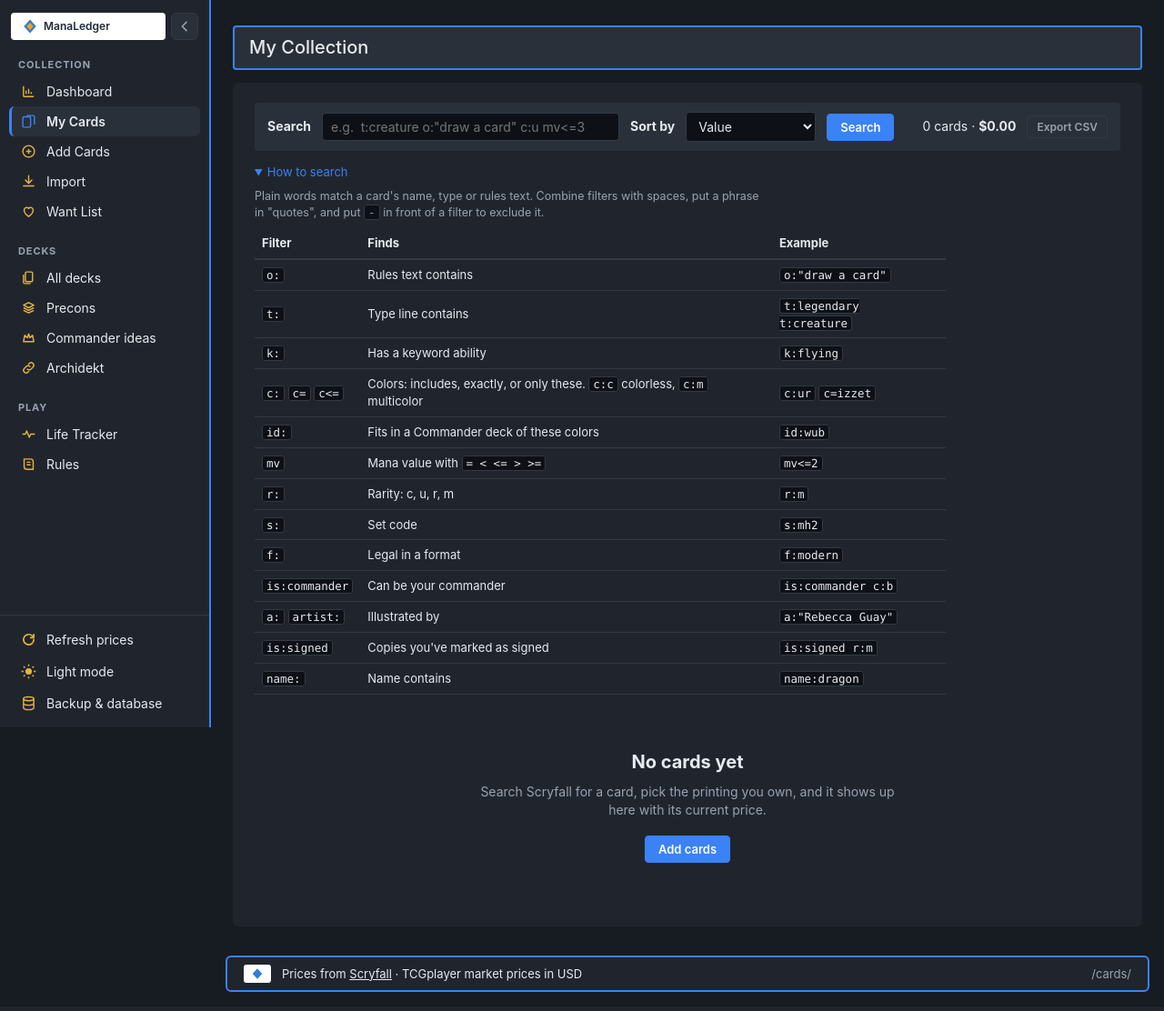
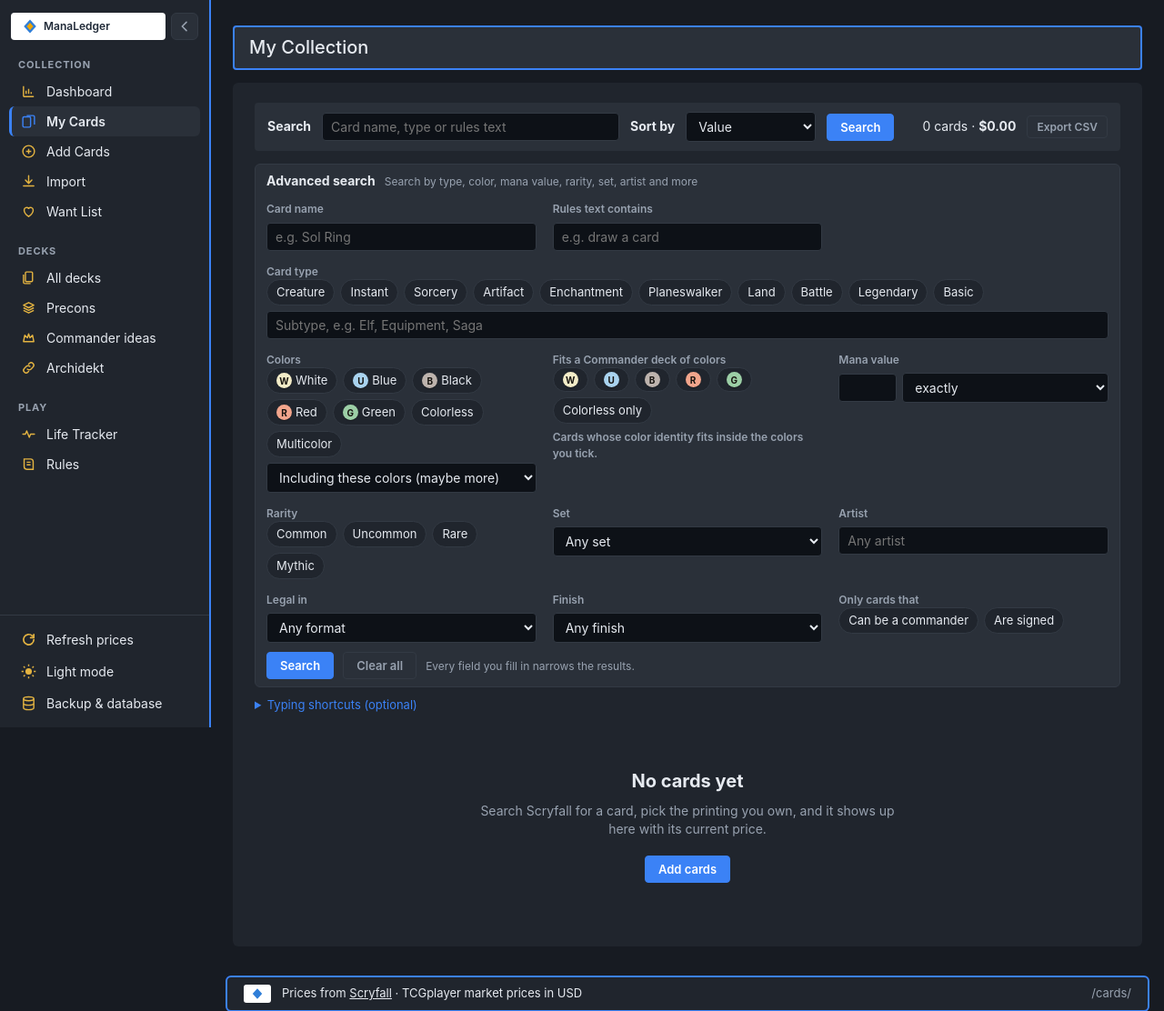
Before and after one commit to skyetown1124/manaledger, a Django app: page /cards/ in a window 1280 px wide, after a click that opens the changed part. Shown: the top 1112 px of the page at 91% size. Before the commit the page ends 1091 px from the top, so only its background shows below. Run offline with Django 5.2, Linux system fonts and the light colour scheme; data that the repository does not hold is empty.

Commit message:
My Cards: Advanced search form (type, colors, mana value, rarity, set, artist, format, finish, signed)
Co-Authored-By: Claude Opus 5.5 <noreply@anthropic.com>
Claude-Session: https://claude.ai/code/session_011e1r7URpgnduaue8ZVqLg4

```diff
--- a/collection/static/collection/style.css
+++ b/collection/static/collection/style.css
@@ -1148,3 +1148,19 @@ body.selecting-decks .ad-cover { cursor: pointer; }
 .artist-line { margin-top: 2px; }
 .artist-line a { color: inherit; }
 .signed-badge { font-size: 11px; padding: 0 6px; border-radius: 9px; background: color-mix(in srgb, var(--gold, #d4a72c) 22%, transparent); color: var(--text); white-space: nowrap; }
+
+/* ---- Advanced search (My Cards) ---- */
+.adv-search { margin: 4px 0 10px; border: 1px solid var(--line); border-radius: 6px; background: var(--panel-2); padding: 8px 12px; }
+.adv-search > summary { cursor: pointer; display: flex; flex-wrap: wrap; gap: 4px 10px; align-items: baseline; }
+.adv-grid { display: grid; grid-template-columns: repeat(auto-fill, minmax(260px, 1fr)); gap: 14px 18px; margin: 12px 0 10px; }
+.adv-field { display: grid; gap: 6px; align-content: start; border: 0; padding: 0; margin: 0; min-width: 0; }
+.adv-field > span, .adv-field > legend { font-size: 12px; font-weight: 600; color: var(--muted); padding: 0; }
+.adv-field input[type="text"], .adv-field select { width: 100%; }
+.adv-wide { grid-column: 1 / -1; }
+.adv-checks { display: flex; flex-wrap: wrap; gap: 6px; }
+.adv-inline { display: flex; gap: 6px; align-items: center; }
+.pill-check { position: relative; }
+.pill-check input { position: absolute; opacity: 0; inset: 0; margin: 0; cursor: pointer; }
+.pill-check > span { display: inline-flex; align-items: center; gap: 4px; padding: 4px 10px; border: 1px solid var(--line); border-radius: 999px; font-size: 13px; background: var(--panel); user-select: none; }
+.pill-check input:checked + span { background: color-mix(in srgb, var(--accent) 22%, var(--panel)); border-color: var(--accent); color: var(--text); font-weight: 600; }
+.pill-check input:focus-visible + span { outline: 2px solid var(--accent); outline-offset: 2px; }
--- /dev/null
+++ b/collection/templates/collection/_advanced_search.html
@@ -0,0 +1,89 @@
+{# Advanced search: plain form fields instead of typed filters. Fields belong to the search form above (form="card-search"). #}
+<details class="adv-search" id="advanced-search" {% if adv_active %}open{% endif %}>
+  <summary><strong>Advanced search</strong> <span class="muted small">Search by type, color, mana value, rarity, set, artist and more</span></summary>
+  <div class="adv-grid">
+    <label class="adv-field"><span>Card name</span>
+      <input type="text" name="adv_name" value="{{ adv.v.adv_name }}" form="card-search" placeholder="e.g. Sol Ring"></label>
+    <label class="adv-field"><span>Rules text contains</span>
+      <input type="text" name="adv_text" value="{{ adv.v.adv_text }}" form="card-search" placeholder="e.g. draw a card"></label>
+
+    <fieldset class="adv-field adv-wide"><legend>Card type</legend>
+      <div class="adv-checks">
+        {% for t in adv.types %}<label class="pill-check"><input type="checkbox" name="adv_type" value="{{ t }}" form="card-search" {% if t in adv.lists.adv_type %}checked{% endif %}><span>{{ t }}</span></label>{% endfor %}
+      </div>
+      <input type="text" name="adv_subtype" value="{{ adv.v.adv_subtype }}" form="card-search" placeholder="Subtype, e.g. Elf, Equipment, Saga" aria-label="Subtype">
+    </fieldset>
+
+    <fieldset class="adv-field"><legend>Colors</legend>
+      <div class="adv-checks">
+        {% for code, name in adv.colors %}<label class="pill-check" title="{{ name }}"><input type="checkbox" name="adv_color" value="{{ code }}" form="card-search" {% if code in adv.lists.adv_color %}checked{% endif %}><span><span class="ms ms-{{ code }}">{{ code }}</span> {{ name }}</span></label>{% endfor %}
+        <label class="pill-check"><input type="checkbox" name="adv_color" value="C" form="card-search" {% if "C" in adv.lists.adv_color %}checked{% endif %}><span>Colorless</span></label>
+        <label class="pill-check"><input type="checkbox" name="adv_color" value="M" form="card-search" {% if "M" in adv.lists.adv_color %}checked{% endif %}><span>Multicolor</span></label>
+      </div>
+      <select name="adv_colormode" form="card-search" aria-label="How to match colors">
+        <option value="" {% if not adv.v.adv_colormode %}selected{% endif %}>Including these colors (maybe more)</option>
+        <option value="exact" {% if adv.v.adv_colormode == "exact" %}selected{% endif %}>Exactly these colors</option>
+        <option value="atmost" {% if adv.v.adv_colormode == "atmost" %}selected{% endif %}>Only these colors (or fewer)</option>
+      </select>
+    </fieldset>
+
+    <fieldset class="adv-field"><legend>Fits a Commander deck of colors</legend>
+      <div class="adv-checks">
+        {% for code, name in adv.colors %}<label class="pill-check" title="{{ name }}"><input type="checkbox" name="adv_identity" value="{{ code }}" form="card-search" {% if code in adv.lists.adv_identity %}checked{% endif %}><span><span class="ms ms-{{ code }}">{{ code }}</span></span></label>{% endfor %}
+        <label class="pill-check"><input type="checkbox" name="adv_identity" value="C" form="card-search" {% if "C" in adv.lists.adv_identity %}checked{% endif %}><span>Colorless only</span></label>
+      </div>
+      <span class="small muted">Cards whose color identity fits inside the colors you tick.</span>
+    </fieldset>
+
+    <div class="adv-field"><span>Mana value</span>
+      <div class="adv-inline">
+        <input type="number" name="adv_mv" min="0" max="20" value="{{ adv.v.adv_mv }}" form="card-search" aria-label="Mana value" class="qty">
+        <select name="adv_mvop" form="card-search" aria-label="Mana value comparison">
+          {% for code, label in adv.mvops %}<option value="{{ code }}" {% if adv.v.adv_mvop == code %}selected{% endif %}>{{ label }}</option>{% endfor %}
+        </select>
+      </div>
+    </div>
+
+    <fieldset class="adv-field"><legend>Rarity</legend>
+      <div class="adv-checks">
+        {% for r in adv.rarities %}<label class="pill-check"><input type="checkbox" name="adv_rarity" value="{{ r }}" form="card-search" {% if r in adv.lists.adv_rarity %}checked{% endif %}><span>{{ r|capfirst }}</span></label>{% endfor %}
+      </div>
+    </fieldset>
+
+    <label class="adv-field"><span>Set</span>
+      <select name="adv_set" form="card-search">
+        <option value="">Any set</option>
+        {% for code, name in adv.sets %}<option value="{{ code }}" {% if adv.v.adv_set == code %}selected{% endif %}>{{ name }} ({{ code|upper }})</option>{% endfor %}
+      </select></label>
+
+    <label class="adv-field"><span>Artist</span>
+      <input type="text" name="adv_artist" value="{{ adv.v.adv_artist }}" form="card-search" list="artist-list" placeholder="Any artist">
+      <datalist id="artist-list">{% for a in adv.artists %}<option value="{{ a }}">{% endfor %}</datalist></label>
+
+    <label class="adv-field"><span>Legal in</span>
+      <select name="adv_format" form="card-search">
+        <option value="">Any format</option>
+        {% for f in adv.formats %}<option value="{{ f }}" {% if adv.v.adv_format == f %}selected{% endif %}>{{ f|capfirst }}</option>{% endfor %}
+      </select></label>
+
+    <label class="adv-field"><span>Finish</span>
+      <select name="adv_finish" form="card-search">
+        <option value="">Any finish</option>
+        <option value="nonfoil" {% if adv.v.adv_finish == "nonfoil" %}selected{% endif %}>Non-foil</option>
+        <option value="foil" {% if adv.v.adv_finish == "foil" %}selected{% endif %}>Foil</option>
+        <option value="etched" {% if adv.v.adv_finish == "etched" %}selected{% endif %}>Etched foil</option>
+      </select></label>
+
+    <fieldset class="adv-field"><legend>Only cards that</legend>
+      <div class="adv-checks">
+        <label class="pill-check"><input type="checkbox" name="adv_is" value="commander" form="card-search" {% if "commander" in adv.lists.adv_is %}checked{% endif %}><span>Can be a commander</span></label>
+        <label class="pill-check"><input type="checkbox" name="adv_is" value="signed" form="card-search" {% if "signed" in adv.lists.adv_is %}checked{% endif %}><span>Are signed</span></label>
+      </div>
+    </fieldset>
+  </div>
+  <div class="row-actions">
+    <button type="submit" class="btn primary" form="card-search">Search</button>
+    <a class="btn ghost" href="{% url 'collection:cards' %}">Clear all</a>
+    <span class="small muted">Every field you fill in narrows the results.</span>
+  </div>
+</details>
--- a/collection/templates/collection/_search_help.html
+++ b/collection/templates/collection/_search_help.html
@@ -1,5 +1,5 @@
 <details class="search-help" id="search-help">
-  <summary>How to search</summary>
+  <summary>Typing shortcuts (optional)</summary>
   <p class="note">Plain words match a card's name, type or rules text. Combine filters with spaces, put a phrase in "quotes", and put <code>-</code> in front of a filter to exclude it.</p>
   <div class="table-wrap">
     <table class="data help-table">
--- a/collection/templates/collection/cards.html
+++ b/collection/templates/collection/cards.html
@@ -4,10 +4,10 @@
 
 {% block content %}
 <section class="panel">
-  <form class="section-head filters" method="get" role="search">
+  <form class="section-head filters" method="get" role="search" id="card-search">
     <label for="card-filter">Search</label>
     <input type="search" id="card-filter" name="q" value="{{ q }}" class="wide"
-           placeholder='e.g.  t:creature o:"draw a card" c:u mv<=3' aria-describedby="search-help">
+           placeholder="Card name, type or rules text" aria-describedby="search-help">
     <label for="card-sort">Sort by</label>
     <select id="card-sort" name="sort" onchange="this.form.submit()">
       <option value="value" {% if sort == "value" %}selected{% endif %}>Value</option>
@@ -25,12 +25,13 @@
       </select>
     {% endif %}
     <button type="submit" class="btn primary">Search</button>
-    {% if q or loc %}<a class="btn ghost" href="{% url 'collection:cards' %}">Clear</a>{% endif %}
+    {% if q or loc or adv_active %}<a class="btn ghost" href="{% url 'collection:cards' %}">Clear</a>{% endif %}
     <span class="spacer"></span>
     <span class="summary">{{ copies }} cards · <strong>{{ total|money }}</strong></span>
     <a class="btn small ghost" href="{% url 'collection:cards_export' %}" title="Download your whole collection as a spreadsheet (CSV)">Export CSV</a>
   </form>
 
+  {% include "collection/_advanced_search.html" %}
   {% include "collection/_search_help.html" %}
 
   {% if search.descriptions %}
--- a/collection/views.py
+++ b/collection/views.py
@@ -128,7 +128,15 @@ def cards(request):
     for card_id, deck_name in DeckCard.objects.values_list("card_id", "deck__name"):
         decks_of.setdefault(card_id, set()).add(deck_name)
     found = search.parse(q)
-    if q:
+    adv = search.advanced(request.GET) if search.has_advanced(request.GET) else None
+    if adv:  # the Advanced search form: its filters add to whatever was typed
+        found.q &= adv.q
+        found.descriptions += adv.descriptions
+        found.errors += adv.errors
+        found.highlight += adv.highlight
+        if adv.item_filters:
+            items = items.filter(**adv.item_filters)
+    if q or adv:
         items = items.filter(card__in=Card.objects.filter(found.q))
     locations = sorted({loc for loc in CollectionItem.objects.values_list("location", flat=True) if loc}, key=str.casefold)
     loc = request.GET.get("loc", "")
@@ -154,6 +162,7 @@ def cards(request):
     return render(request, "collection/cards.html", {
         "active_tab": "cards", "rows": rows, "q": q, "sort": sort, "total": total,
         "locations": locations, "loc": loc, "conditions": CollectionItem.CONDITION_CHOICES,
+        "adv": _advanced_form(request.GET), "adv_active": bool(adv),
         "languages": CollectionItem.LANGUAGE_CHOICES,
         "copies": sum(r["item"].quantity for r in rows),
         "search": found, "show_text": bool(found.highlight),
@@ -184,6 +193,22 @@ def item_update(request, pk):
         messages.success(request, f"Updated {item.card.name}.")
     services.record_collection_value()
     return _back(request, "collection:cards")
+
+
+def _advanced_form(params):
+    """What the Advanced search form needs: its choices (from your own collection) and current values."""
+    owned = Card.objects.filter(items__isnull=False)
+    sets = sorted({(s.lower(), n) for s, n in owned.values_list("set_code", "set_name")}, key=lambda x: x[1].casefold())
+    artists = sorted({a for a in owned.values_list("artist", flat=True) if a}, key=str.casefold)
+    return {
+        "types": search.CARD_TYPES, "sets": sets, "artists": artists,
+        "formats": ["commander", "standard", "pioneer", "modern", "legacy", "vintage", "pauper", "brawl", "oathbreaker"],
+        "colors": [("W", "White"), ("U", "Blue"), ("B", "Black"), ("R", "Red"), ("G", "Green")],
+        "rarities": ["common", "uncommon", "rare", "mythic"],
+        "mvops": [("eq", "exactly"), ("le", "or less"), ("ge", "or more")],
+        "v": {k: params.get(k, "") for k in search.ADV_FIELDS},
+        "lists": {k: params.getlist(k) for k in ("adv_type", "adv_color", "adv_identity", "adv_rarity", "adv_is")},
+    }
 
 
 CSV_CONDITIONS = dict(CollectionItem.CONDITION_CHOICES)
```
Also changed, not shown: collection/search.py (+87 -0 lines), collection/tests.py (+49 -0 lines), README.md.
